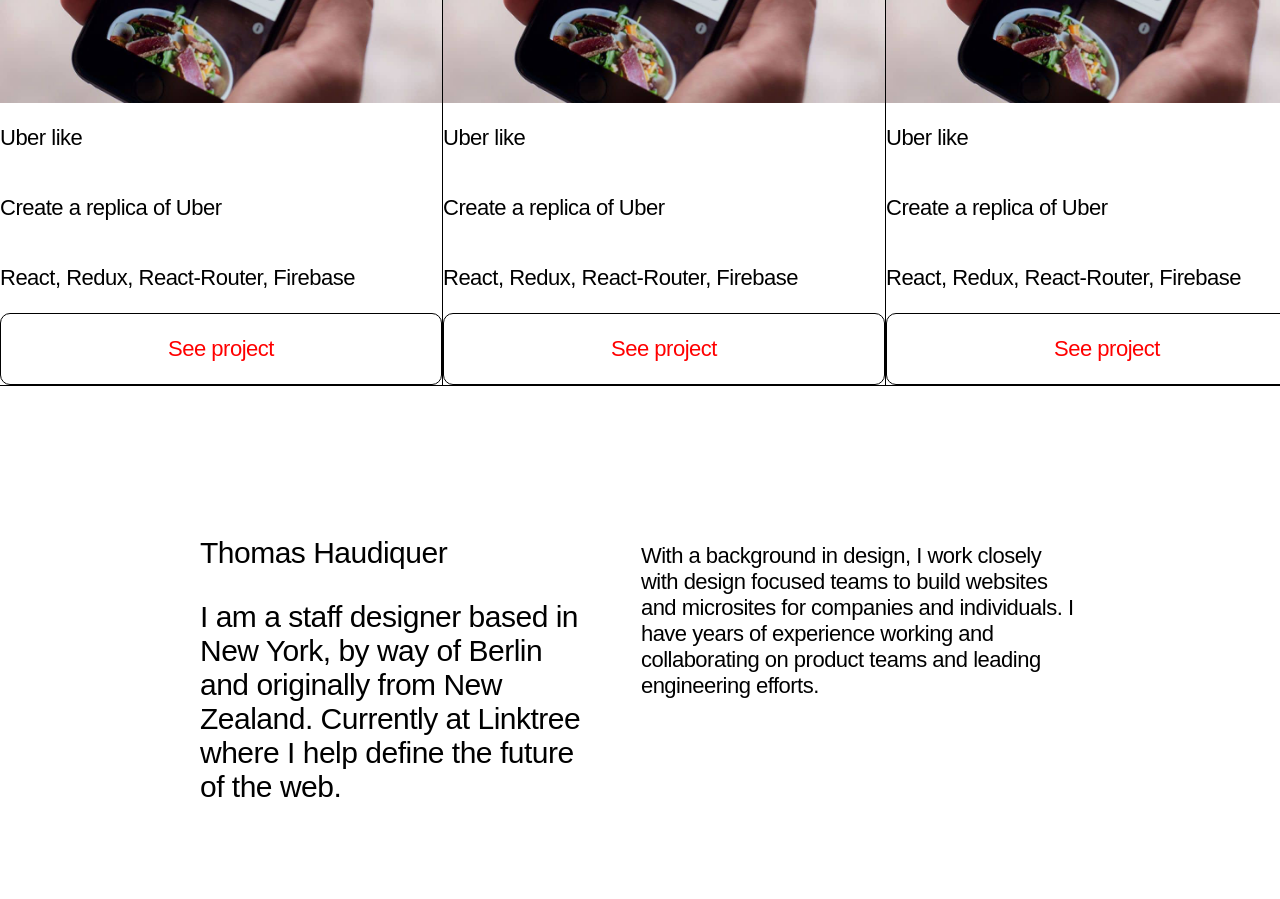
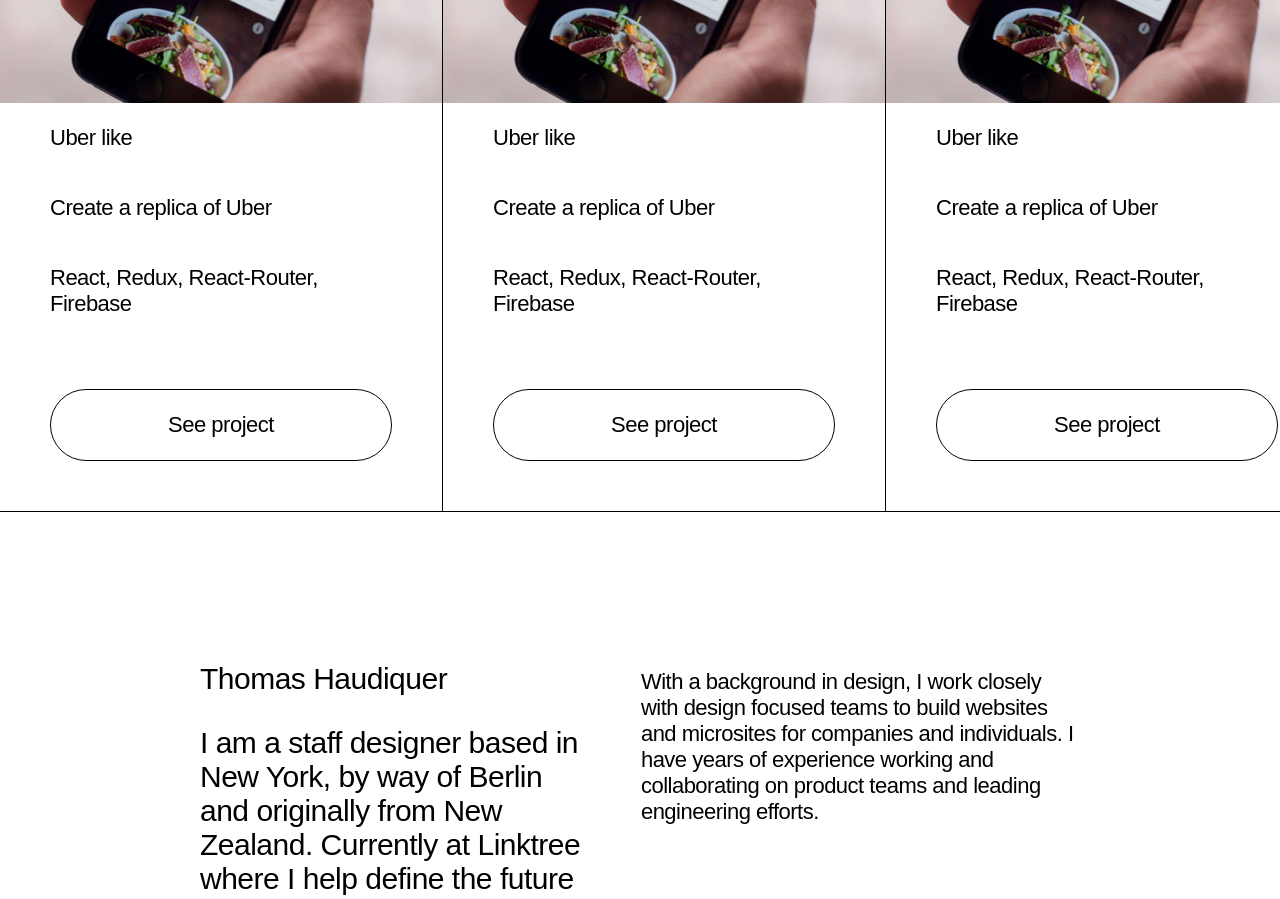
Before and after one commit to thomas-hdqr/portfolio, a React (Create React App) app: page / in a window 1280 px wide. Shown: the part 1220-2119 px from the top of the page. Built offline with nearby package versions, Linux system fonts and the light colour scheme; a web font is replaced by a local one.

Commit message:
last commit

```diff
--- a/src/App.css
+++ b/src/App.css
@@ -136,18 +136,19 @@ a:hover::before {
 
 .project >p {
   /* z-index: 1; */
+  padding: 0 50px;
 }
 
 
 .project-btn {
+  margin: 50px;
   cursor: pointer;
   border: 1px solid black;
-  border-radius: 10px
+  border-radius: 50px
 }
 
 .project-btn >a>p {
   text-align: center;
-  color: red;
 }
 
 
```
